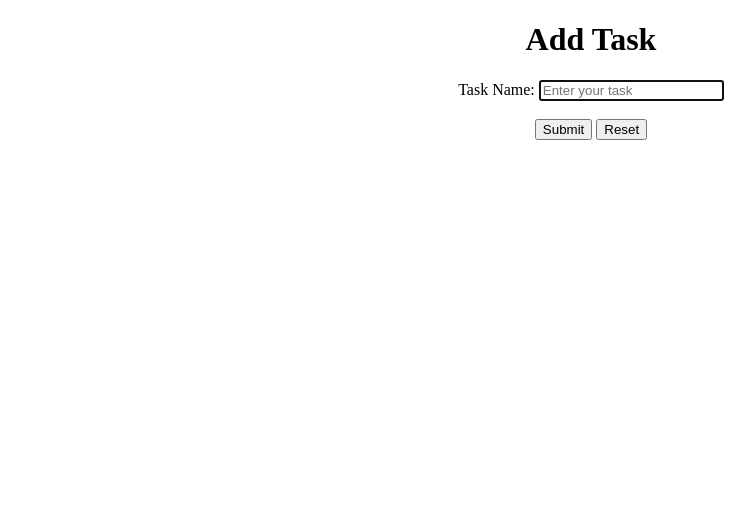
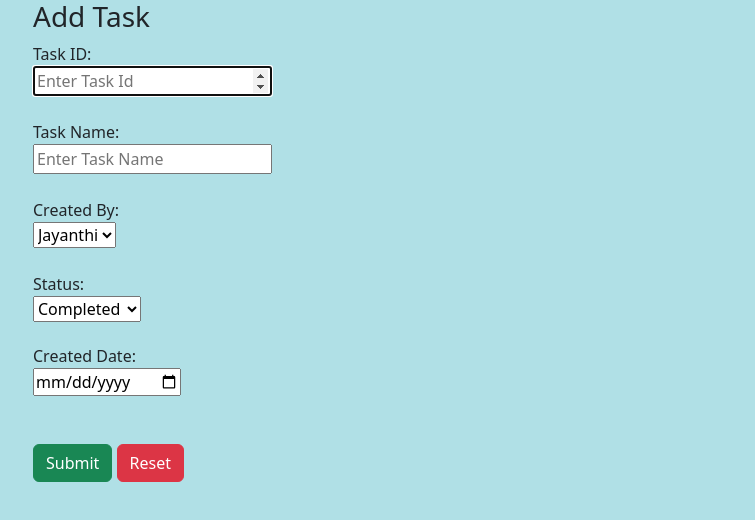
Before and after one commit to JayanthiSaravanan/-D-Jayanthi-Taskapp.zip-, a plain HTML site: page addtask.html in a window 1280 px wide. Shown: the whole page, without its empty margins (49-804 px from the left). Drawn offline with nearby package versions, Linux system fonts and the light colour scheme.

Commit message:
Included Javascript

```diff
--- a/addtask.html
+++ b/addtask.html
@@ -1,23 +1,131 @@
 <!doctype html>
 <html>
-<h1 align="center">
-  Add Task
-  <link rel="stylesheet" href="styles.css">
-</h1>
 
-<body>
-  <form align="center">
-
-
-    <label for="name">Task Name:</label>
-    <input type="text" id="name" name="name" placeholder="Enter your task" required autofocus><br><br>
+<head>
+  <title>Task App</title>
+  <meta charset="utf-8">
+  <meta name="viewport" content="width=device-width, initial-scale=1">
+  <!-- CSS only -->
+</head>
 
 
 
-    <input type="submit" value="Submit">
-    <input type="reset" value="Reset">
+<body>
+  <div class="container">
+    <h3> Add Task</h3>
 
+    <form onsubmit="addTask()">
+      <div class="row">
+        <div class="col-25">
+          <label for="id">Task ID:</label>
+        </div>
+        <div class="col-75">
+          <input type="number" id="id" name="id" placeholder="Enter Task Id" required autofocus><br /><br />
+        </div>
+      </div>
+
+      <div class="row">
+        <div class="col-25">
+          <label for="name">Task Name:</label>
+        </div>
+        <div class="col-75">
+          <input type="text" id="name" name="name" placeholder="Enter Task Name"><br /><br />
+        </div>
+      </div>
+
+      <div class="row">
+        <div class="col-25">
+          <label for="cname">Created By:</label>
+        </div>
+        <div class="col-75">
+          <select id="cname" name="cname">
+            <option value="jayanthi">Jayanthi</option>
+            <option value="sanjay">Sanjay</option>
+            <option value="nithin">Nithin</option>
+          </select><br /> <br />
+        </div>
+      </div>
+
+      <div class="row">
+        <div class="col-25">
+          <label for="status">Status:</label>
+        </div>
+        <div class="col-75">
+          <select id="status" name="status">
+            <option value="Completed">Completed</option>
+            <option value="Pending">Pending</option>
+            <option value="Pending">In Progress</option>
+          </select>
+        </div><br /><br />
+      </div>
+
+      <div class="row">
+        <div class="col-25">
+          <label for="date">Created Date:</label>
+        </div>
+        <div class="col-75">
+          <input type="date" id="date" name="date" placeholder="Enter Date"><br /><br /><br />
+        </div>
+        <div class="row">
+          <div class ="col-4">
+            <button type="submit" class="btn btn-success">Submit</button>
+            <button type="reset" class="btn btn-danger">Reset</button>
+          </div>
+        </div>
+      </div>
+  </div>
   </form>
+  <link href="https://cdn.jsdelivr.net/npm/bootstrap@5.2.0-beta1/dist/css/bootstrap.min.css" rel="stylesheet"
+    integrity="sha384-0evHe/X+R7YkIZDRvuzKMRqM+OrBnVFBL6DOitfPri4tjfHxaWutUpFmBp4vmVor" crossorigin="anonymous">
+
+  <link rel="stylesheet" href="css/style.css">
+
+  <script src="https://cdn.jsdelivr.net/npm/bootstrap@5.2.0-beta1/dist/js/bootstrap.bundle.min.js"
+    integrity="sha384-pprn3073KE6tl6bjs2QrFaJGz5/SUsLqktiwsUTF55Jfv3qYSDhgCecCxMW52nD2"
+    crossorigin="anonymous"></script>
+
+  <script>
+    function addTask() {
+      event.preventDefault();
+
+      let id =document.querySelector("#id").value;
+      let name = document.querySelector("#name").value;
+      let cname = document.querySelector("#cname").value;
+      let status = document.querySelector("#status").value;
+      let date = document.querySelector("#date").value;
+
+
+      // alert('result:' + id);
+      // alert('result:' + name);
+      // alert('result:' + cname);
+      // alert('result:' + status);
+      // alert('result:' + date);
+      if (id == null || id.trim() == "") {
+        alert("Enter Id");
+        return false;
+      }
+
+      if (name == null || name.trim() == "") {
+        alert("Enter task name");
+      }
+
+      alert("successfully logged in");
+      const userobj = {
+                name: name,
+                cname: cname,
+                status: status
+            };
+            console.log(userobj);
+            const url = "http://localhost:3000/users"
+
+            axios.post(url, userobj).then(res => {
+
+                console.log(res.data);
+            });
+    }
+
+  </script>
+  </div>
 </body>
 
 </html>
```
